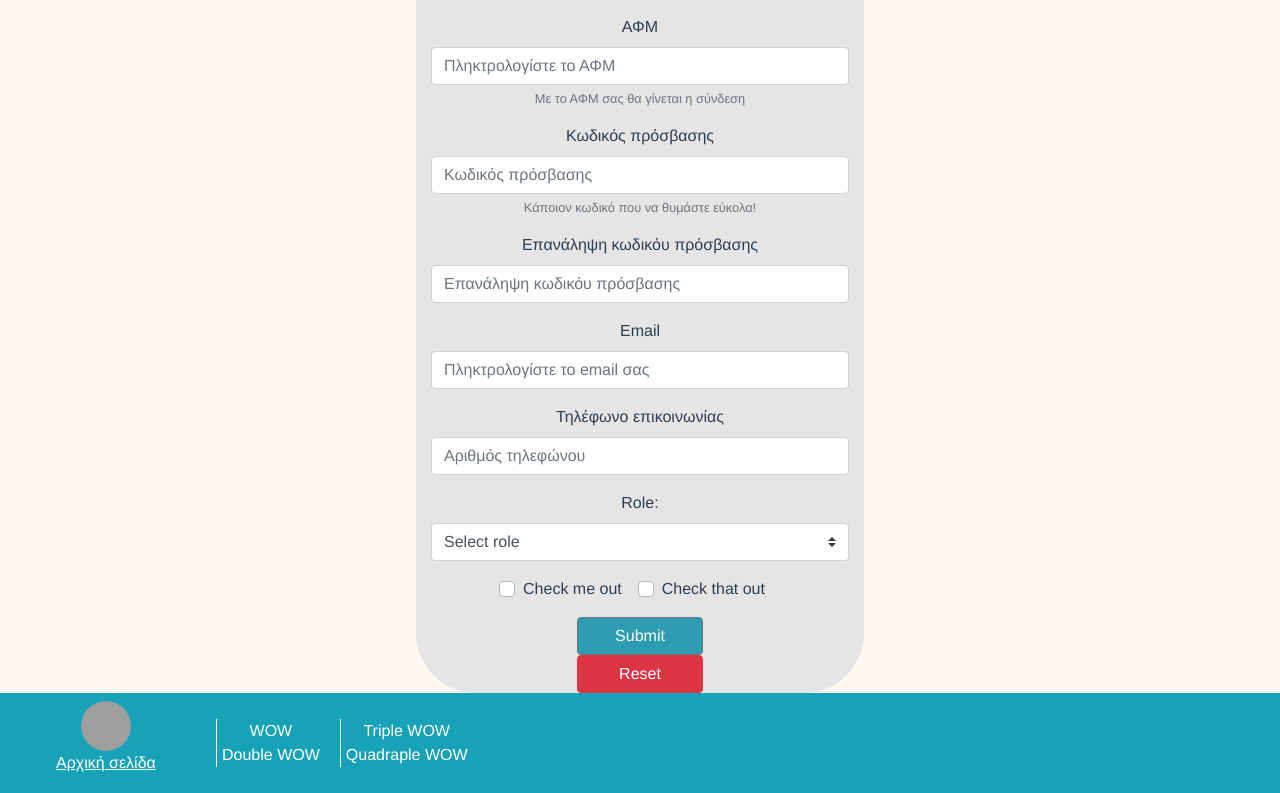
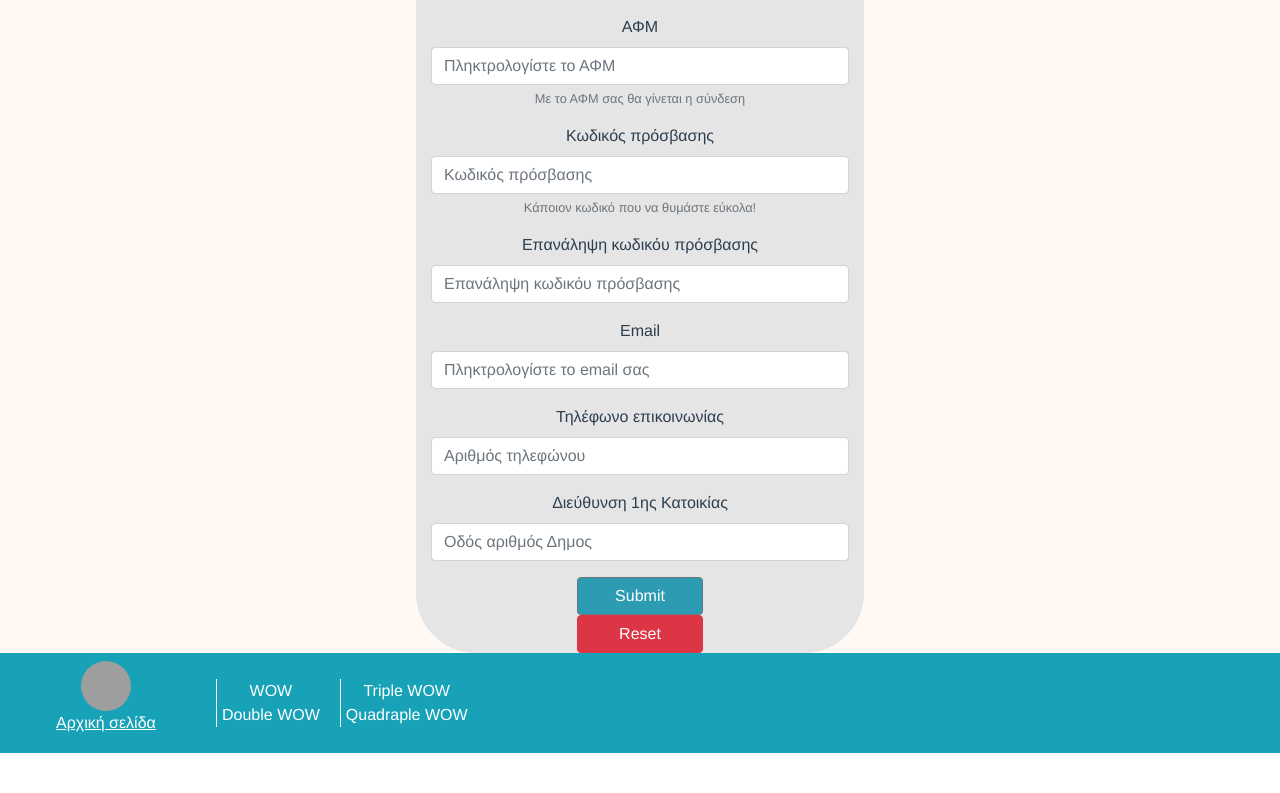
Before and after one commit to johnnanas99/eam, a Vue app: page /#/register in a window 1280 px wide. Shown: the part 540-1333 px from the top of the page. After the commit the page ends 1293 px from the top, so only its background shows below. Built offline with nearby package versions, Linux system fonts and the light colour scheme; grey boxes are pictures that could not be loaded.

Commit message:
register backend implementation

```diff
--- a/src/components/Register.vue
+++ b/src/components/Register.vue
@@ -63,28 +63,15 @@
           id="phone-input"
           v-model="form.phone"
           placeholder="Αριθμός τηλεφώνου"
-          required
         ></b-form-input>
       </b-form-group>
 
-      <b-form-group id="role" label="Role:" label-for="role-input">
-        <b-form-select
-          id="role-input"
-          v-model="form.role"
-          :options="role"
-          required
-        ></b-form-select>
-      </b-form-group>
-
-      <b-form-group id="checkboxes" v-slot="{ ariaDescribedby }">
-        <b-form-checkbox-group
-          v-model="form.checked"
-          id="checkboxes"
-          :aria-describedby="ariaDescribedby"
-        >
-          <b-form-checkbox value="me">Check me out</b-form-checkbox>
-          <b-form-checkbox value="that">Check that out</b-form-checkbox>
-        </b-form-checkbox-group>
+      <b-form-group id="address" label="Διεύθυνση 1ης Κατοικίας" label-for="address-input">
+        <b-form-input
+          id="address-input"
+          v-model="form.address"
+          placeholder="Οδός αριθμός Δημος"
+        ></b-form-input>
       </b-form-group>
 
       <b-button id="submit" class="button" type="submit">Submit</b-button>
@@ -104,35 +91,42 @@
           password: '',
           password2: '',
           email: '',
-          phone: '',
-          role: null,
-          checked: []
+          phone: null,
+          address: null,
         },
-        role: [{ text: 'Select role', value: null }, 'Worker', 'Employer'],
         show: true
       }
     },
     methods: {
-      onSubmit(event) {
+      async onSubmit(event) {
         event.preventDefault()
         if (this.form.password != this.form.password2){
           alert("Οι κωδικοί πρόσβασης δεν ταιρίαζουν! Πληκτρολογίστε τους ξανά.")
           return
         }
-        alert(JSON.stringify(this.form))
+        const { data } = await this.$axios.post('/register', this.form);
+        if (data.status == 404){
+          alert("Δεν είστε καταχωρημένος στην βάση. Αν τα στοιχεία που δώσατε είναι σωστά,επικοινωνήστε μαζί μας!")
+        }else if(data.status == 500){
+          alert("Κάτι πήγε στραβά, παρακαλώ προσπαθήστε αργότερα!");
+        }else if(data.status == 1062){
+          alert("Ο λογαριασμός υπάρχει. Μήπως θέλετε να συνδεθείτε;");
+        }else{
+          alert("Η εγγραφή σας ολοκληρώθηκε επιτυχώς! Συνδεθείτε για να αποκτήσετε πρόσβαση στον λογαριασμό σας!")
+          this.$router.push('/login');
+        }
       },
       onReset(event) {
         event.preventDefault()
         // Reset our form values
-        this.form.name = ''
+        this.form.firstname = ''
         this.form.lastname = ''
         this.form.afm = ''
         this.form.password = ''
         this.form.password2 = ''
         this.form.email = ''
-        this.form.phone = ''
-        this.form.food = null
-        this.form.checked = []
+        this.form.phone = null
+        this.form.address = null
         // Trick to reset/clear native browser form validation state
         this.show = false
         this.$nextTick(() => {
--- a/src/components/Rendezvous.vue
+++ b/src/components/Rendezvous.vue
@@ -85,7 +85,6 @@
       async onSubmit(event) {
         event.preventDefault();
         const { data } = await this.$axios.post('/rendezvous', this.form);
-        console.log(data.status);
         if (data.status != 200){
           alert("Κάτι πήγε στραβά, παρακαλώ προσπαθήστε αργότερα!");
           return;
```
